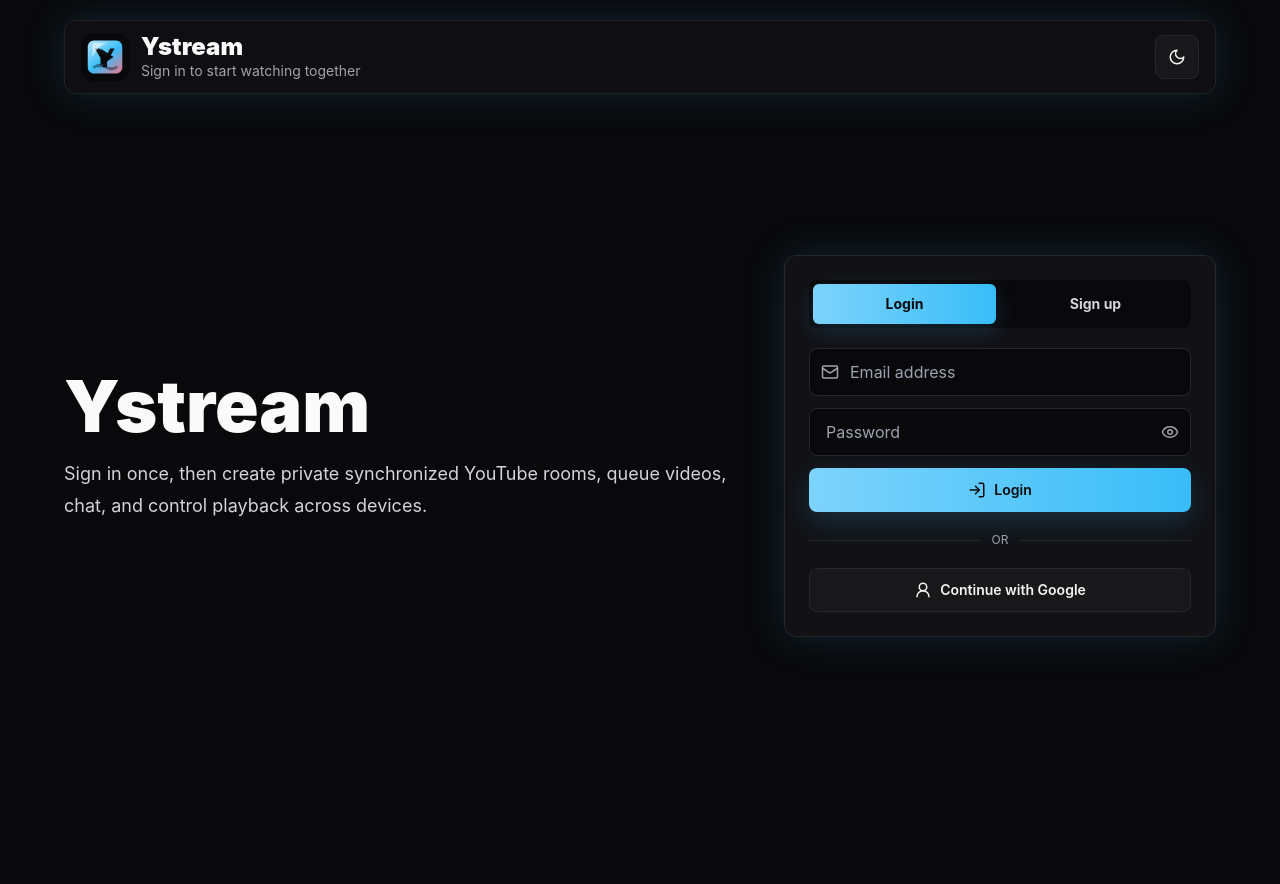
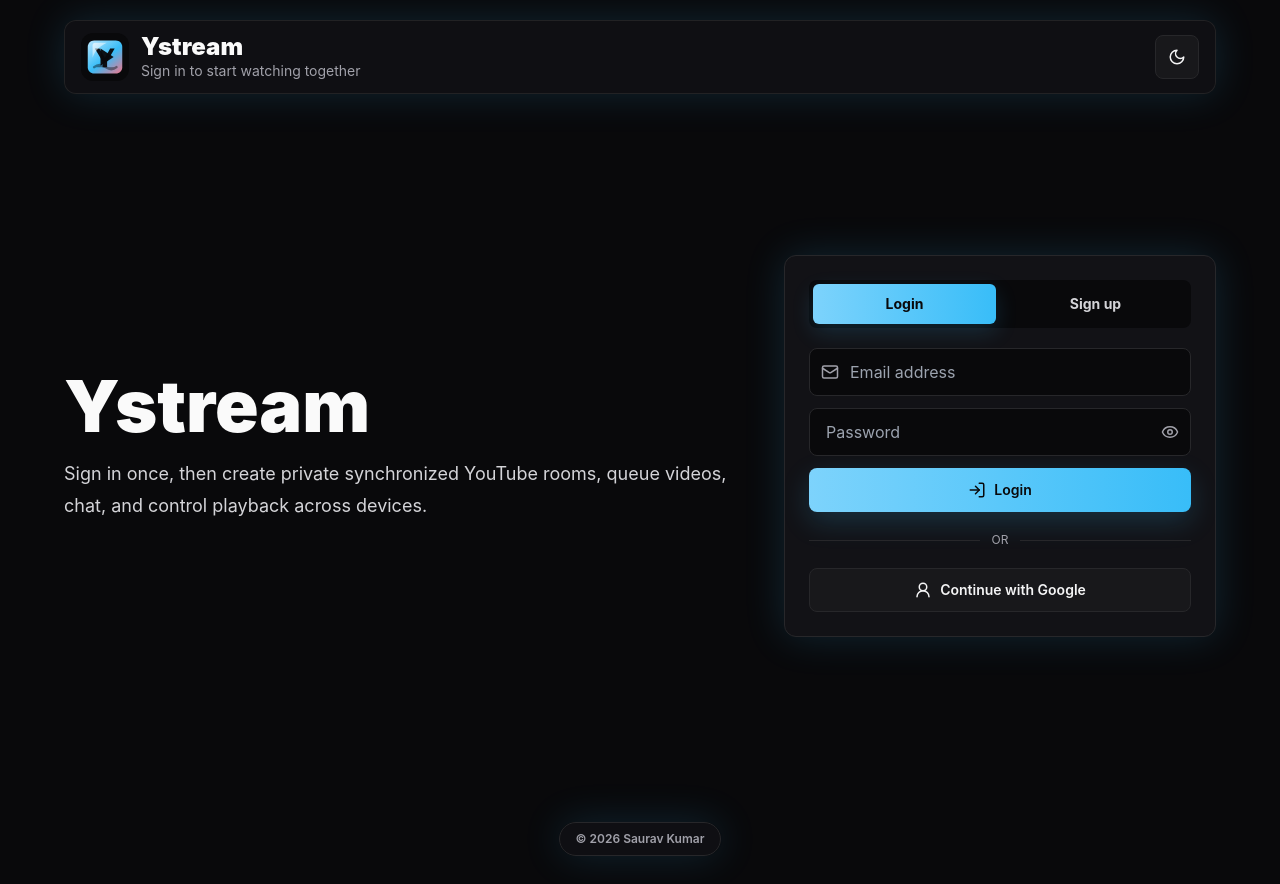
Before and after one commit to imsauravkumar/ystream-client, a React (Vite) app: page /auth in a window 1280 px wide. Before the commit the page ends 818 px from the top, so only its background shows below. Built offline with nearby package versions, Linux system fonts and the light colour scheme; no server answers.

Commit message:
updated code

```diff
--- a/src/components/ConfirmDialog.jsx
+++ b/src/components/ConfirmDialog.jsx
@@ -5,7 +5,7 @@
   if (!open) return null;
 
   return (
-    <div className="fixed inset-0 z-50 grid place-items-center bg-black/70 px-4 backdrop-blur-sm" role="dialog" aria-modal="true" aria-labelledby="confirm-title">
+    <div className="fixed inset-0 z-50 grid place-items-center overflow-y-auto bg-black/70 px-4 py-4 backdrop-blur-sm" role="dialog" aria-modal="true" aria-labelledby="confirm-title">
       <div className="w-full max-w-sm rounded-xl border border-zinc-800 bg-panel p-4 shadow-glow sm:p-5">
         <div className="flex items-start justify-between gap-3">
           <div className="min-w-0">
--- /dev/null
+++ b/src/components/CopyrightBadge.jsx
@@ -0,0 +1,13 @@
+export default function CopyrightBadge() {
+  return (
+    <footer className="mx-auto mt-6 flex w-full max-w-6xl justify-center px-3 pb-2">
+      <button
+        className="max-w-full truncate rounded-full border border-zinc-800 bg-panel/80 px-4 py-2 text-xs font-semibold text-muted shadow-glow backdrop-blur transition hover:border-sky-400/50 hover:text-zinc-100"
+        type="button"
+        title="Designed and built by Saurav Kumar"
+      >
+        &copy; {new Date().getFullYear()} Saurav Kumar
+      </button>
+    </footer>
+  );
+}
--- a/src/components/ThemeToggle.jsx
+++ b/src/components/ThemeToggle.jsx
@@ -11,7 +11,7 @@
 
   return (
     <button
-      className="grid h-11 w-11 place-items-center rounded-lg border border-zinc-800 bg-zinc-900 text-zinc-100 transition hover:bg-zinc-800"
+      className="grid h-11 w-11 shrink-0 place-items-center rounded-lg border border-zinc-800 bg-zinc-900 text-zinc-100 transition hover:bg-zinc-800"
       onClick={() => setLight((value) => !value)}
       title="Toggle theme"
       type="button"
--- a/src/pages/Auth.jsx
+++ b/src/pages/Auth.jsx
@@ -4,6 +4,7 @@
 import { Navigate, useNavigate } from "react-router-dom";
 import BrandMark from "../components/BrandMark.jsx";
 import Button from "../components/Button.jsx";
+import CopyrightBadge from "../components/CopyrightBadge.jsx";
 import ThemeToggle from "../components/ThemeToggle.jsx";
 import { useAuth } from "../context/AuthContext.jsx";
 import { loginWithEmail, registerWithEmail, signInWithGoogle } from "../lib/firebase.js";
@@ -169,6 +170,7 @@
           </div>
         </div>
       </section>
+      <CopyrightBadge />
     </main>
   );
 }
--- a/src/pages/Home.jsx
+++ b/src/pages/Home.jsx
@@ -5,6 +5,7 @@
 import BrandMark from "../components/BrandMark.jsx";
 import Button from "../components/Button.jsx";
 import ConfirmDialog from "../components/ConfirmDialog.jsx";
+import CopyrightBadge from "../components/CopyrightBadge.jsx";
 import ThemeToggle from "../components/ThemeToggle.jsx";
 import { useAuth } from "../context/AuthContext.jsx";
 import { getBackendConfigMessage } from "../lib/config.js";
@@ -170,6 +171,7 @@
           </div>
         </div>
       </section>
+      <CopyrightBadge />
       <ConfirmDialog
         open={signOutDialogOpen}
         title="Sign out?"
--- a/src/pages/Room.jsx
+++ b/src/pages/Room.jsx
@@ -5,6 +5,7 @@
 import BrandMark from "../components/BrandMark.jsx";
 import Button from "../components/Button.jsx";
 import ConfirmDialog from "../components/ConfirmDialog.jsx";
+import CopyrightBadge from "../components/CopyrightBadge.jsx";
 import SearchPanel from "../components/SearchPanel.jsx";
 import Sidebar from "../components/Sidebar.jsx";
 import ThemeToggle from "../components/ThemeToggle.jsx";
@@ -323,6 +324,7 @@
           />
         </div>
       </div>
+      <CopyrightBadge />
       <ConfirmDialog
         open={leaveDialogOpen}
         title="Leave this room?"
```
